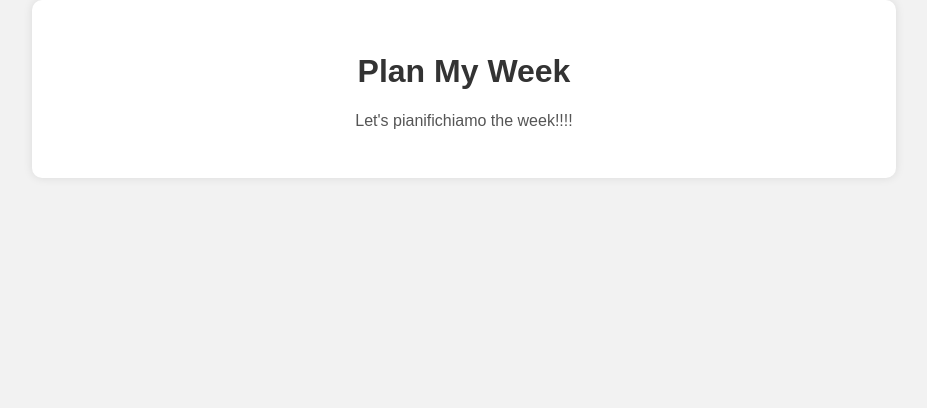
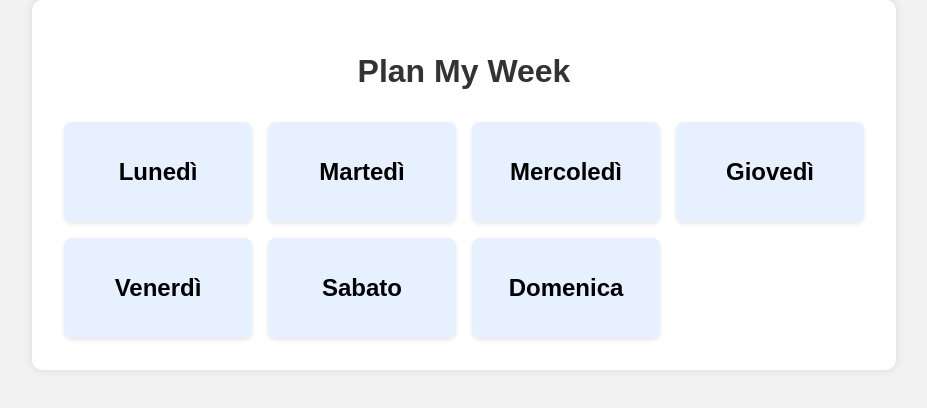
Before and after one commit to Tiziano001/PlanMyWeek, a React (Create React App) app: page / in a window 1280 px wide. Shown: the top 408 px of the page, without its empty margins (176-1103 px from the left). Built offline with nearby package versions, Linux system fonts and the light colour scheme.

Commit message:
Aggiungi i giorni

```diff
--- a/src/App.css
+++ b/src/App.css
@@ -23,3 +23,18 @@ p {
   text-align: center;
   color: #555;
 }
+
+.giorni-container {
+  display: grid;
+  grid-template-columns: repeat(auto-fit, minmax(150px, 1fr));
+  gap: 1rem;
+  margin-top: 2rem;
+}
+
+.giorno {
+  background-color: #e6f0ff;
+  padding: 1rem;
+  border-radius: 8px;
+  box-shadow: 0 2px 4px rgba(0, 0, 0, 0.1);
+  text-align: center;
+}
--- a/src/App.js
+++ b/src/App.js
@@ -1,10 +1,27 @@
 import './App.css';
+
+const giorniSettimana = [
+  'Lunedì',
+  'Martedì',
+  'Mercoledì',
+  'Giovedì',
+  'Venerdì',
+  'Sabato',
+  'Domenica',
+];
 
 function App() {
   return (
     <div className="app-container">
       <h1>Plan My Week</h1>
-      <p>Let's pianifichiamo the week!!!!</p>
+      <div className="giorni-container">
+        {giorniSettimana.map((giorno) => (
+          <div className="giorno" key={giorno}>
+            <h2>{giorno}</h2>
+            {/* Qui andranno le attività */}
+          </div>
+        ))}
+      </div>
     </div>
   );
 }
```
